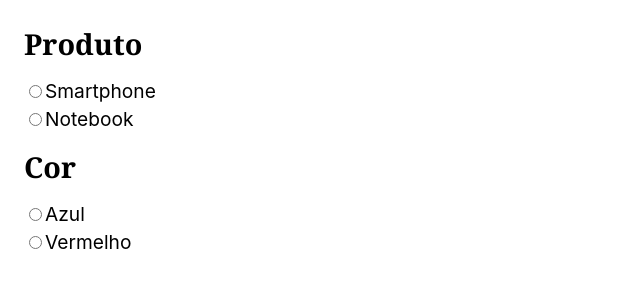
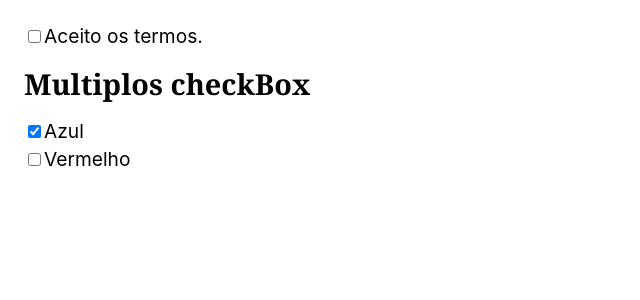
Before and after one commit to PauloMarolla/Curso-Origamid-React-Completo, a React (Create React App) app: page / in a window 1280 px wide. Shown: the top 300 px of the page, without its empty margins (0-640 px from the left). Built offline with nearby package versions, Linux system fonts and the light colour scheme.

Commit message:
React checkbox 1

```diff
--- a/src/App.js
+++ b/src/App.js
@@ -1,55 +1,46 @@
 import React from 'react';
 
 const App = () => {
-  const [produto, setProduto] = React.useState('');
-  const [cor, setCor] = React.useState('');
+  const [termos, setTermos] = React.useState(false);
+  const [cores, setCores] = React.useState(['azul']);
 
   function handleChange({ target }) {
-    setProduto(target.value);
+    if (target.checked) {
+      setCores([...cores, target.value]);
+    } else {
+      setCores(cores.filter((cor) => cor !== target.value));
+    }
   }
 
   return (
     <>
-      {/* Essa é a primeira forma de fazer o input radio ser reativo, passando o name unico */}
-      <h2>Produto</h2>
-      {produto}
+      {termos && <p>Aceitou os termos</p>}
       <form action="">
         <label>
           <input
-            onChange={handleChange}
-            name="produto"
-            value="smartphone"
-            type="radio"
+            type="checkbox"
+            value="termos"
+            checked={termos}
+            onChange={({ target }) => setTermos(target.checked)}
           />
-          Smartphone
+          Aceito os termos.
         </label>
+        <h2>Multiplos checkBox</h2>
         <label>
           <input
+            type="checkbox"
+            value="azul"
+            checked={cores.includes('azul')}
             onChange={handleChange}
-            name="produto"
-            value="notebook"
-            type="radio"
-          />
-          Notebook
-        </label>
-        <h2>Cor</h2>
-        {/* essa é a segunda forma de fazer o input radio reativo, passando o checked da variavel comparando com o valor */}
-        {cor}
-        <label>
-          <input
-            onChange={({ target }) => setCor(target.value)}
-            value="azul"
-            checked={cor === 'azul'}
-            type="radio"
           />
           Azul
         </label>
         <label>
           <input
-            onChange={({ target }) => setCor(target.value)}
+            type="checkbox"
             value="vermelho"
-            type="radio"
-            checked={cor === 'vermelho'}
+            checked={cores.includes('vermelho')}
+            onChange={handleChange}
           />
           Vermelho
         </label>
```
